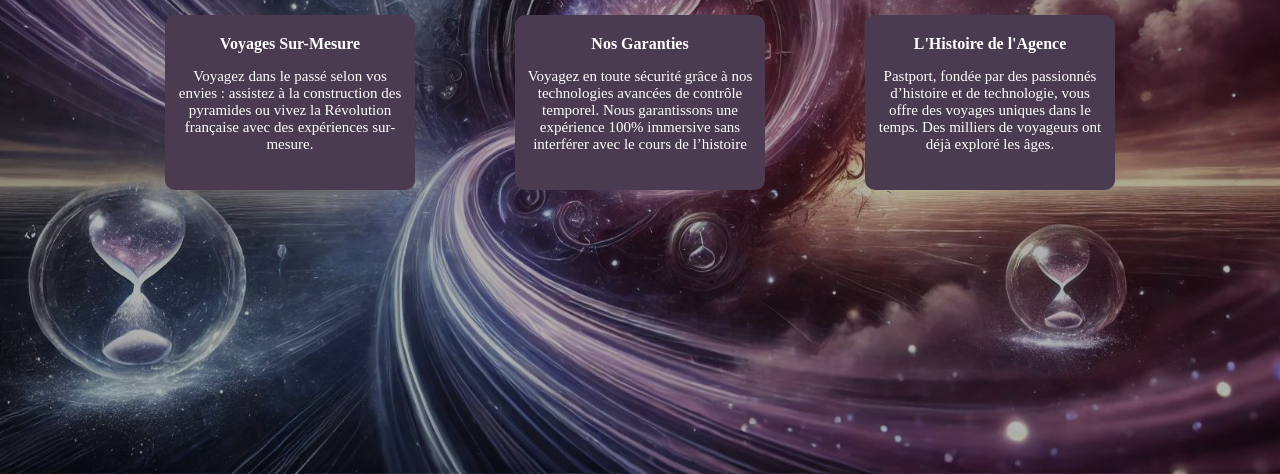
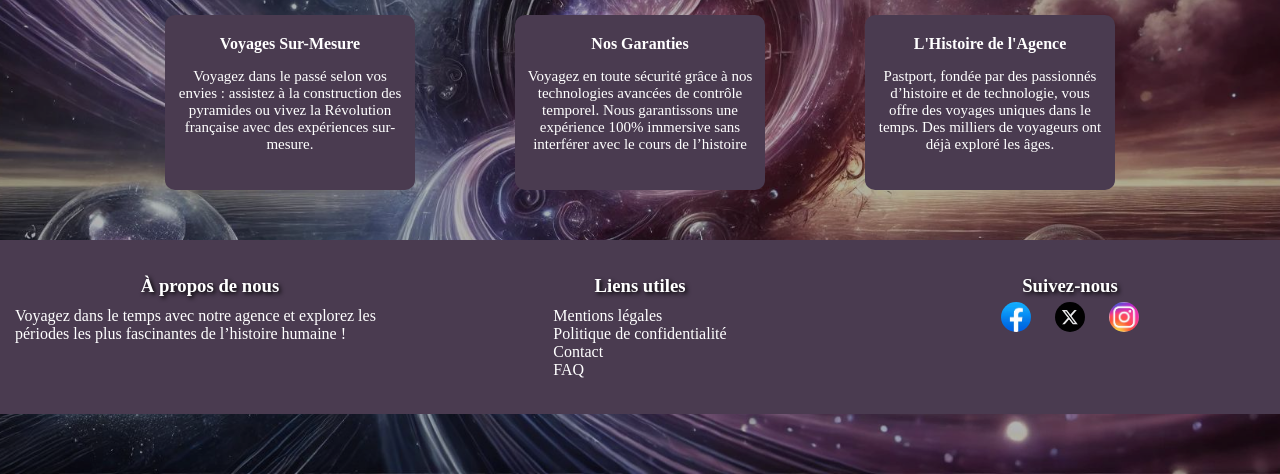
Before and after one commit to Yaelsm19/agence_voyage, a PHP site: page /code_image/accueil.html in a window 1280 px wide. Shown: the part 326-800 px from the top of the page. Run offline with PHP 8.4, Linux system fonts and the light colour scheme.

Commit message:
création footer

```diff
--- a/code_image/accueil.html
+++ b/code_image/accueil.html
@@ -7,6 +7,7 @@
     <link rel="stylesheet" href="header.css">
     <link rel="stylesheet" href="accueil.css">
     <link rel="icon" href="image_icône\Passport_logo.jpg">
+    <link rel="stylesheet" href="footer.css">
 </head>
 <body>
     <header class="container1">
@@ -31,6 +32,32 @@
             <p>Pastport, fondée par des passionnés d’histoire et de technologie, vous offre des voyages uniques dans le temps. Des milliers de voyageurs ont déjà exploré les âges.</p>
         </div>
     </div>
+    <footer class="footer-container">
+            <div class="footer-section">
+                <h3>À propos de nous</h3>
+                <p>
+                    Voyagez dans le temps avec notre agence et explorez les périodes les plus fascinantes de l’histoire humaine !
+                </p>
+            </div>
+
+        <div class="footer-section">
+            <h3>Liens utiles</h3>
+            <ul class="footer-liens">
+                <li><a href="#">Mentions légales</a></li>
+                <li><a href="#">Politique de confidentialité</a></li>
+                <li><a href="#">Contact</a></li>
+                <li><a href="#">FAQ</a></li>
+            </ul>
+        </div>
+        <div class="footer-section">
+            <h3>Suivez-nous</h3>
+            <div class="réseaux-sociaux">
+                <a href="#" ><img src="image_icône\facebook_logo.jpg" alt="Facebook"></a>
+                <a href="#" ><img src="image_icône\twitter_logo.jpg" alt="Twitter"></a>
+                <a href="#" ><img src="image_icône\logo_instagram.jpg" alt="Instagram"></a>
+            </div>
+        </div>
+  </footer>
 
 
 </body>
--- /dev/null
+++ b/code_image/footer.css
@@ -0,0 +1,53 @@
+.footer-container {
+    background-color: #4A3B50;
+    color: white;
+    padding: 20px 0;
+    margin-top: 50px;
+    display: flex;
+    justify-content: center;
+    flex-wrap: wrap;
+    flex-direction: row;
+    gap: 10px;
+  }
+
+  .footer-section {
+    display: flex;
+    flex-direction: column;
+    align-items: center;
+    padding: 10px;
+    flex: 1;
+  }
+
+  .footer-liens {
+    list-style: none;
+    text-align: left;
+  }
+
+  .footer-liens a {
+    color: white;
+    text-decoration: none;
+  }
+
+  .footer-liens a:hover {
+    color: aquamarine;
+  }
+  .réseaux-sociaux a{
+    margin: 10px;
+  }
+  .réseaux-sociaux a:hover{
+    box-shadow: 0px 0px 15px rgba(173, 216, 230, 0.8);
+    border-radius: 50%;
+  }
+
+  .réseaux-sociaux img {
+    width: 30px;
+    height: 30px;
+    border-radius: 50%;
+  }
+
+  .footer-section h3,
+  .footer-section p,
+  .footer-section ul {
+    margin: 5px;
+    padding: 0px;
+  }
```
Also changed, not shown: code_image/destinations.html (+27 -2 lines), code_image/accueil.css (line endings or trailing spaces), code_image/image_icône/facebook_logo.jpg (added), code_image/image_icône/logo_instagram.jpg (added), code_image/image_icône/twitter_logo.jpg (added).
